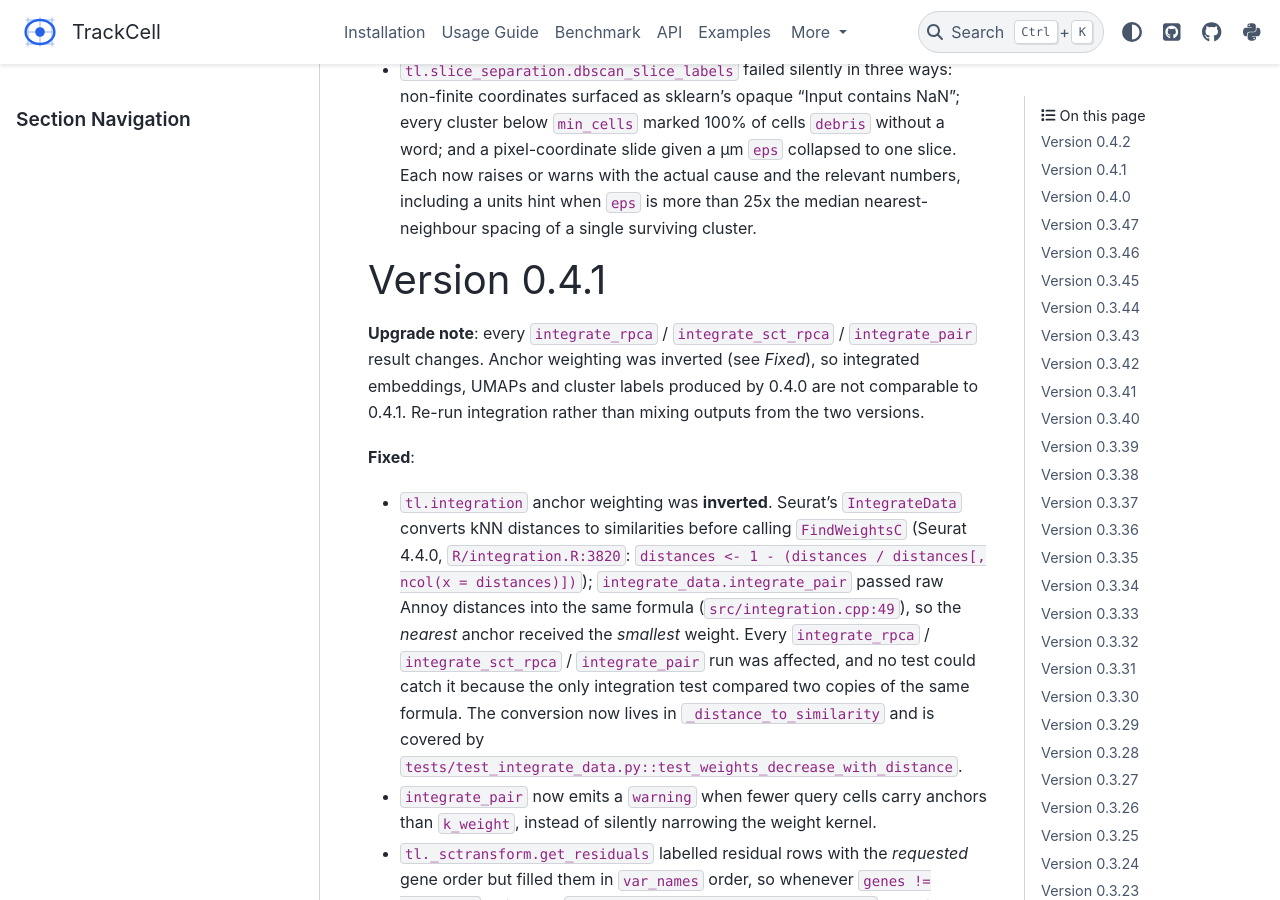
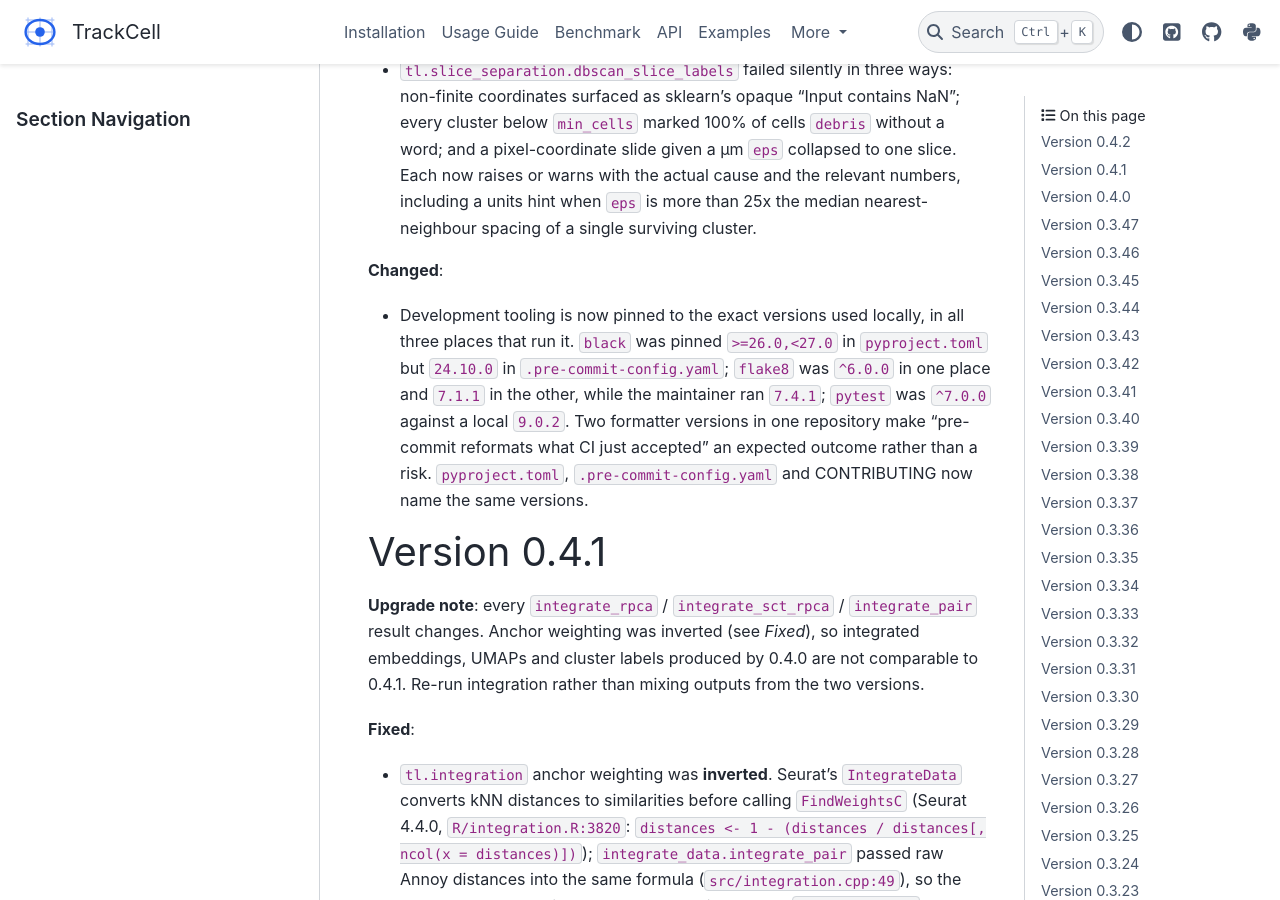
Before and after one commit to seqyuan/trackcell, a Sphinx documentation site: the page built from docs/source/changelog.rst, in a window 1280 px wide and 900 px high, scrolled down 612 px. Built offline with Sphinx 7.4.7 and the PyData theme 0.15.4, drawn with Linux system fonts in a browser that asks for light colours; pages that are not in the unit, such as notebooks, are missing from menus; cross-references to code outside the pages are shown as plain code.

Commit message:
chore: pin black/flake8/pytest to one version across pyproject, pre-commit and CI
The dev toolchain was declared three times with three different answers:

  tool     pyproject.toml   .pre-commit-config.yaml   developer env
  black    >=26.0,<27.0     24.10.0                   26.10.1
  flake8   ^6.0.0           7.1.1                     7.4.1
  pytest   ^7.0.0           -                         9.0.2

Two black versions in one repository is not a risk, it is a guarantee:
pre-commit (24.x) and CI (26.x) disagree about how to format some
constructs, so "CI green, pre-commit rewrites the file" — or the reverse —
happens on ordinary commits. flake8 6 vs 7 has the same problem for rule
parsing, and pytest 7 vs 9 means CI exercises a test runner the maintainer
never runs.

Formatter and linter versions are now exact pins (26.10.1 / 7.4.1), because
formatting output has to be reproducible, not fresh. pytest/coverage/mypy
keep caret ranges within the major that is actually used.

Verified against those exact versions: flake8 0 findings, black 94 files
unchanged, mypy scoped Success, pytest 212 passed / 33 skipped / 0 failed,
poetry check rc=0.

```diff
--- a/docs/source/changelog.rst
+++ b/docs/source/changelog.rst
@@ -27,6 +27,17 @@ correct) correction. Re-run affected analyses rather than mixing versions.
   Each now raises or warns with the actual cause and the relevant numbers,
   including a units hint when ``eps`` is more than 25x the median
   nearest-neighbour spacing of a single surviving cluster.
+
+**Changed**:
+
+* Development tooling is now pinned to the exact versions used locally, in all
+  three places that run it. ``black`` was pinned ``>=26.0,<27.0`` in
+  ``pyproject.toml`` but ``24.10.0`` in ``.pre-commit-config.yaml``; ``flake8``
+  was ``^6.0.0`` in one place and ``7.1.1`` in the other, while the maintainer
+  ran ``7.4.1``; ``pytest`` was ``^7.0.0`` against a local ``9.0.2``. Two
+  formatter versions in one repository make "pre-commit reformats what CI just
+  accepted" an expected outcome rather than a risk. ``pyproject.toml``,
+  ``.pre-commit-config.yaml`` and CONTRIBUTING now name the same versions.
 
 
 Version 0.4.1
```
Also changed, not shown: pyproject.toml (+15 -4 lines), .pre-commit-config.yaml.
